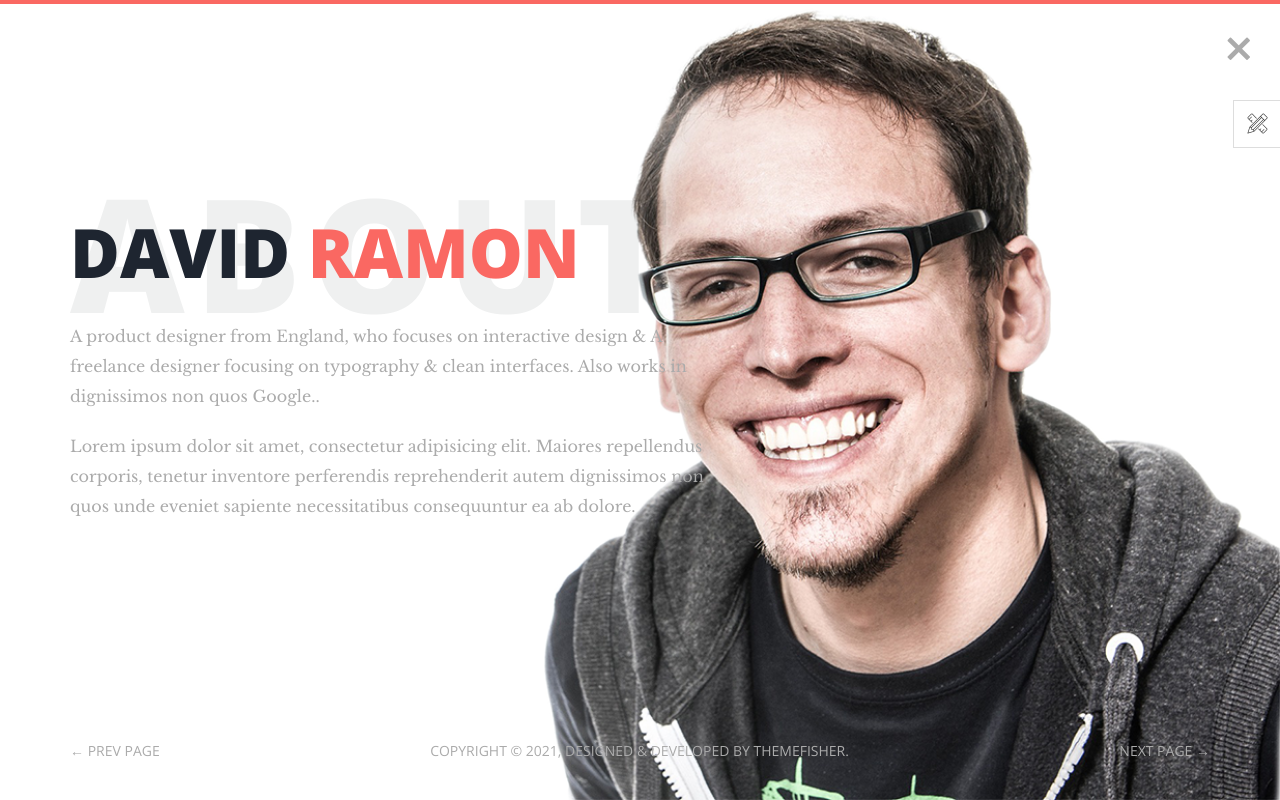
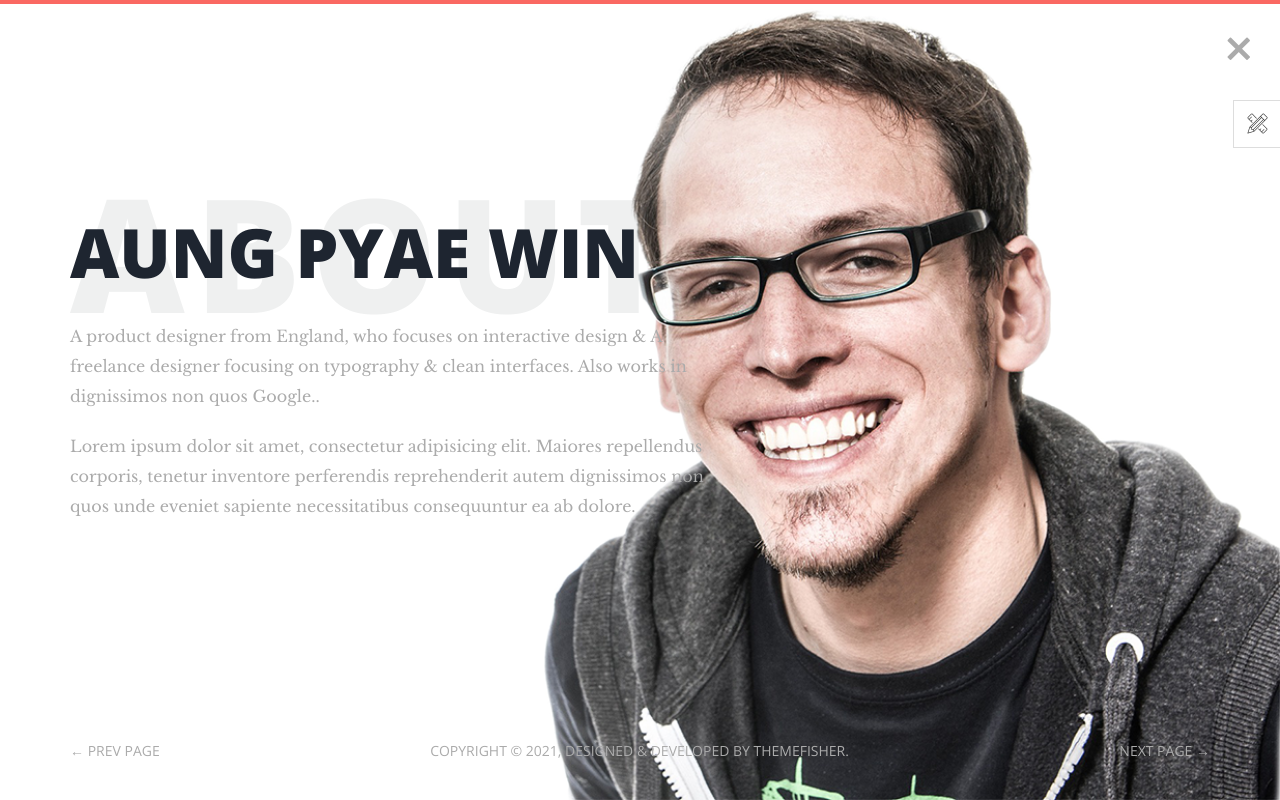
Before and after one commit to aungpyaewin/portfolio, a plain HTML site: page welcome.html in a window 1280 px wide. Drawn offline with nearby package versions, Linux system fonts and the light colour scheme; files whose address does not match are found by name.

Commit message:
file added

```diff
--- a/welcome.html
+++ b/welcome.html
@@ -25,7 +25,7 @@ FACEBOOK: https://www.facebook.com/themefisher
 
   <!-- ** Basic Page Needs ** -->
   <meta charset="utf-8">
-  <title>Phantom - Bootstrap Portfolio Template</title>
+  <title>Portfolio - Aung Pyae Win</title>
 
   <!-- ** Mobile Specific Metas ** -->
   <meta http-equiv="X-UA-Compatible" content="IE=edge">
@@ -94,7 +94,7 @@ FACEBOOK: https://www.facebook.com/themefisher
         <div class="row">
           <div class="col-xs-12 col-md-6 col-lg-7">
             <div class="page-title">
-              <h2>David <span class="primary">ramon</span> <span class="title-bg">About</span></h2>
+              <h2>Aung Pyae Win<span class="title-bg">About</span></h2>
               <p>A product designer from England, who focuses on interactive design & A freelance designer focusing on typography & clean interfaces. Also works in dignissimos non quos Google..</p>
               <p>Lorem ipsum dolor sit amet, consectetur adipisicing elit. Maiores repellendus corporis, tenetur inventore perferendis reprehenderit autem dignissimos non quos unde eveniet sapiente necessitatibus consequuntur ea ab dolore.</p>
             </div>
```
Also changed, not shown: about.html (+1 -1 lines), contact.html (+1 -1 lines), resume.html (+1 -1 lines), services.html (+1 -1 lines), testimonials.html (+1 -1 lines), works.html (+1 -1 lines).
